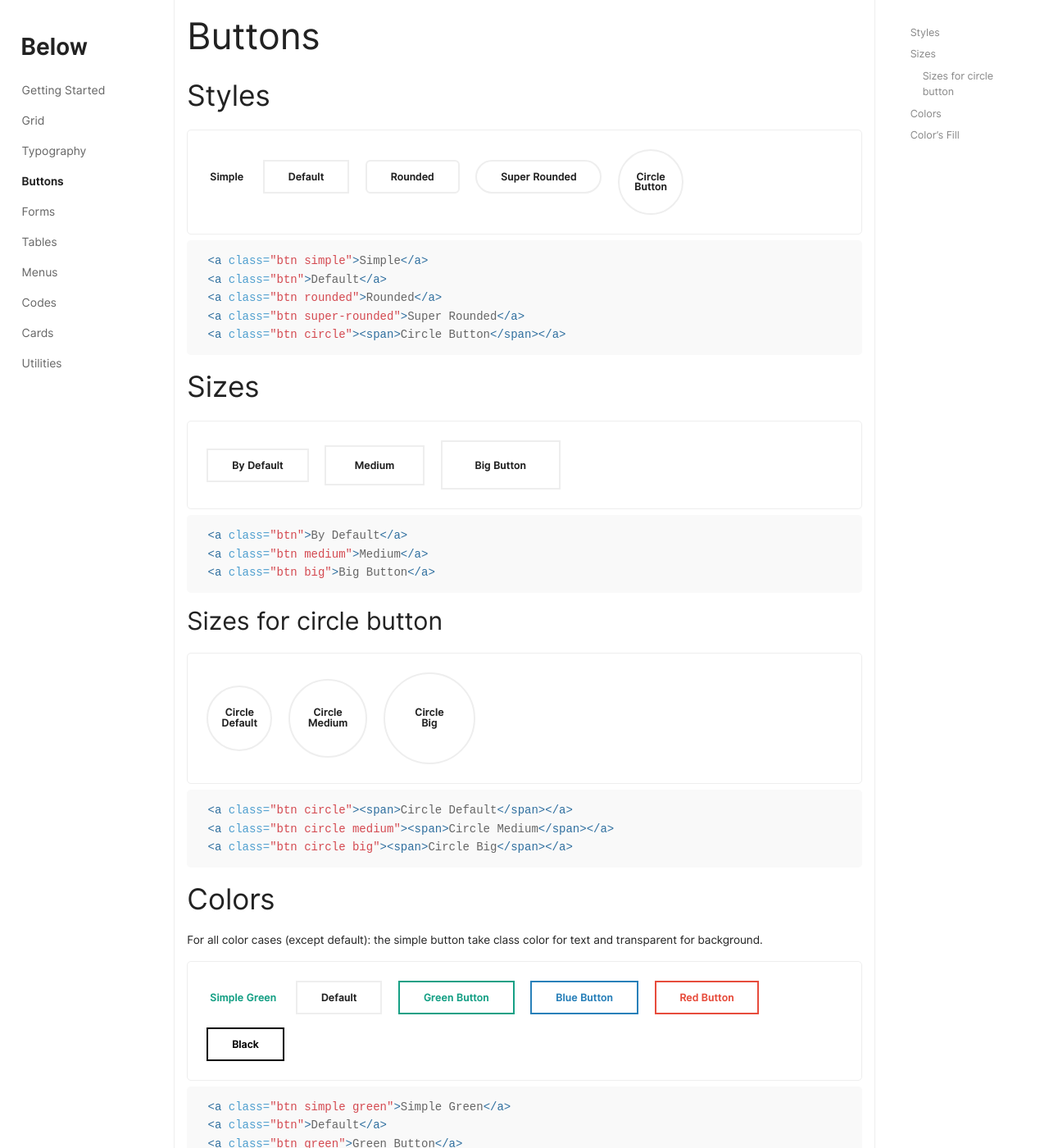
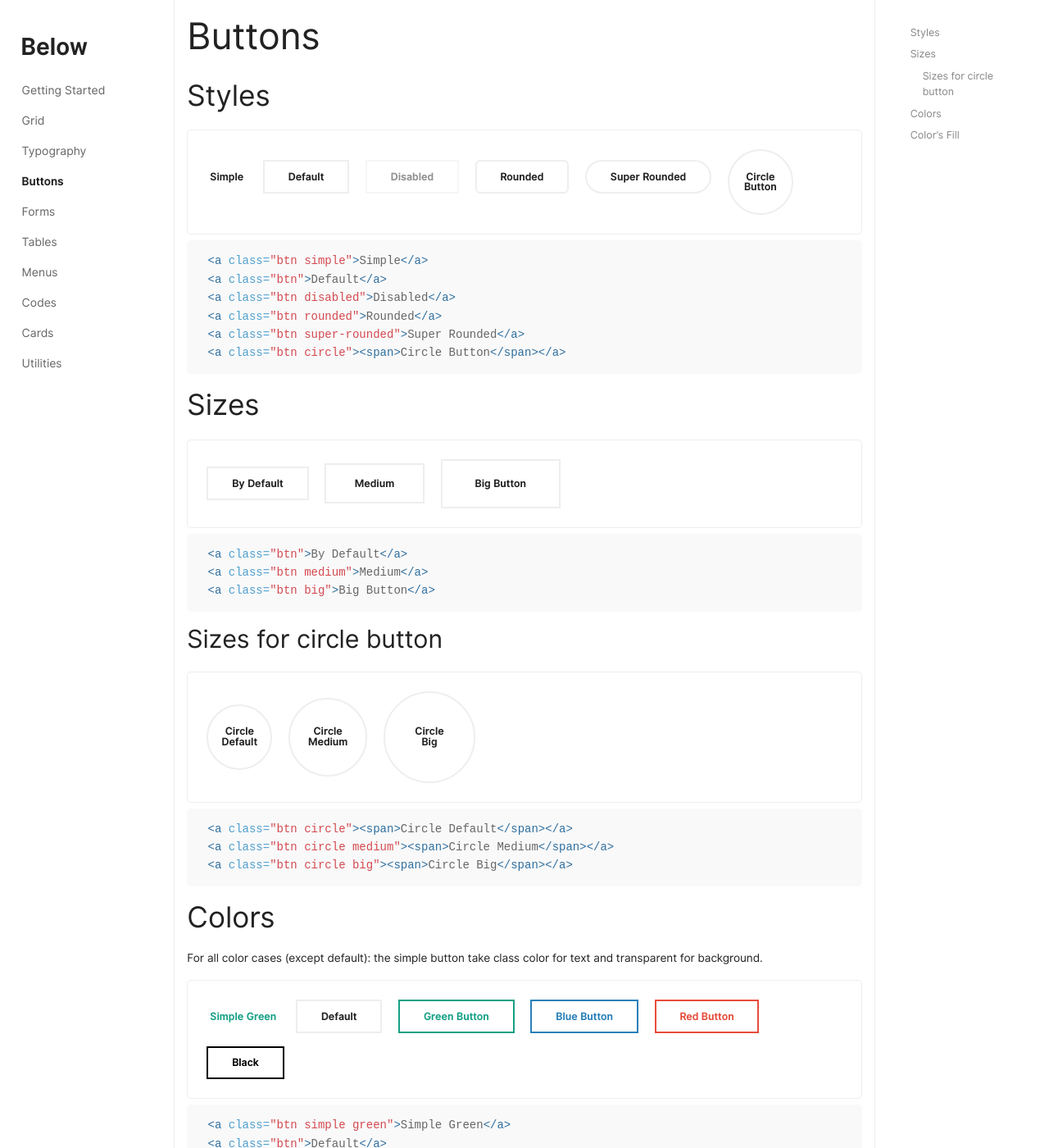
Before and after one commit to innusource/below, a Jekyll site: the page built from 04-buttons.md, in a window 1280 px wide and 1400 px high. Shown: the whole window at 82% size. Built offline with Jekyll 4.4.1, drawn with Linux system fonts in a browser that asks for light colours.

Commit message:
add disable button

```diff
--- a/04-buttons.md
+++ b/04-buttons.md
@@ -12,6 +12,7 @@
 {% capture example %}
 <a class="btn simple">Simple</a>
 <a class="btn">Default</a>
+<a class="btn disabled">Disabled</a>
 <a class="btn rounded">Rounded</a>
 <a class="btn super-rounded">Super Rounded</a>
 <a class="btn circle"><span>Circle Button</span></a>
--- a/_sass/below/buttons.scss
+++ b/_sass/below/buttons.scss
@@ -15,6 +15,11 @@
   font-size: 0.8rem;
   &:hover{background: $light-gray;}
   &:focus{outline:0;}
+  &.disabled{
+      cursor: not-allowed;
+      opacity: 0.5;
+      &:hover{background: inherit;}
+  }
 }
 .btn.rounded{
   border-radius: 6px;
```
